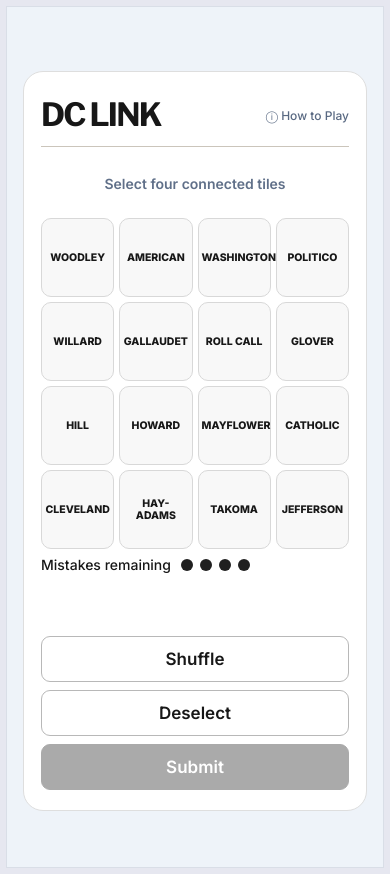
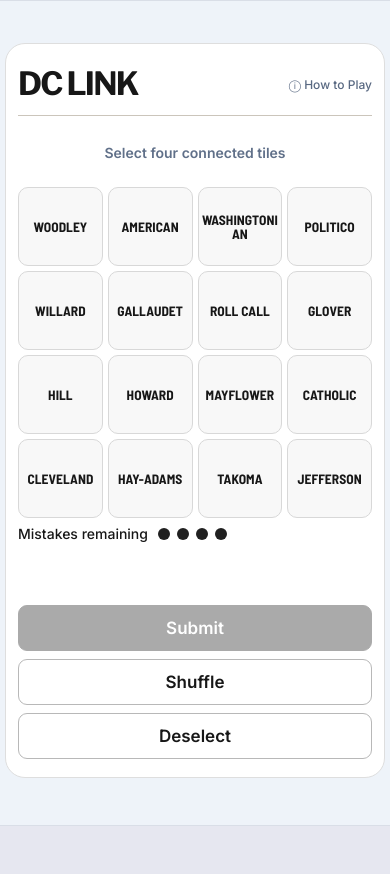
Before and after one commit to jacobraim/dc-link, a plain HTML site: page index.html in a window 390 px wide. Both pictures are taken after a click on the button "Start Game". After the commit the page ends 844 px from the top, so only its background shows below. Drawn offline with nearby package versions, Linux system fonts and the light colour scheme.

Commit message:
Add files via upload

```diff
--- a/index.html
+++ b/index.html
@@ -6,7 +6,7 @@
   <title>DC Link Prototype</title>
   <link rel="preconnect" href="https://fonts.googleapis.com">
   <link rel="preconnect" href="https://fonts.gstatic.com" crossorigin>
-  <link href="https://fonts.googleapis.com/css2?family=Inter:wght@500;600;700;800&family=Libre+Franklin:wght@700;800&display=swap" rel="stylesheet">
+  <link href="https://fonts.googleapis.com/css2?family=Barlow+Semi+Condensed:wght@600;700;800&family=Inter:wght@500;600;700;800&family=Libre+Franklin:wght@700;800&display=swap" rel="stylesheet">
   <link rel="stylesheet" href="styles.css" />
 </head>
 <body>
@@ -65,12 +65,7 @@
     <section id="keep-playing" class="keep-playing hidden">
       <h2>Keep Playing</h2>
       <a class="game-promo" href="https://washingtonian.com/districted/" target="_top">
-        <div class="game-promo-placeholder">
-  <img
-    src="https://washingtonian.com/wp-content/uploads/2026/05/Districted_Lede-1500x1000.png"
-    alt="Districted"
-  >
-</div>
+        <div class="game-promo-placeholder"><img src="https://washingtonian.com/wp-content/uploads/2026/05/Districted_Lede-1500x1000.png" alt="Districted"></div>
         <div class="game-promo-copy">
           <div class="game-promo-eyebrow">WASHINGTONIAN GAMES</div>
           <div class="game-promo-title">Districted</div>
--- a/styles.css
+++ b/styles.css
@@ -26,6 +26,7 @@
 }
 
 * { box-sizing: border-box; }
+html { -webkit-text-size-adjust: 100%; text-size-adjust: 100%; }
 html { background: var(--page-edge); }
 body {
   margin: 0;
@@ -191,9 +192,14 @@
   color: var(--ink);
   padding: 8px 6px;
   box-shadow: none;
-  font-size: clamp(11px, 2vw, 14px);
-  font-weight: 800;
-  line-height: 1.12;
+  font-family: "Barlow Semi Condensed", Inter, Arial, sans-serif;
+  font-size: clamp(12px, 1.9vw, 14px);
+  font-weight: 700;
+  line-height: 1.05;
+  letter-spacing: .005em;
+  overflow-wrap: anywhere;
+  word-break: normal;
+  text-wrap: balance;
   text-transform: uppercase;
   transition: transform .12s ease, background .12s ease, color .12s ease, border-color .12s ease;
 }
@@ -358,9 +364,11 @@
 
 @media (max-width: 600px) {
   .shell {
-    width: calc(100% - 12px);
-    margin: 6px auto;
-    padding: 42px 16px 56px;
+    width: 100%;
+    margin: 0 auto;
+    padding: 24px 5px 44px;
+    border-left: 0;
+    border-right: 0;
   }
   .start-screen { padding: 45px 20px 42px; }
   .eyebrow { font-size: 11px; }
@@ -368,8 +376,8 @@
   .lede { font-size: 19px; line-height: 1.27; }
 
   .game-board {
-    margin-top: 22px;
-    padding: 27px 17px 20px;
+    margin-top: 18px;
+    padding: 24px 12px 18px;
     border-radius: 20px;
   }
   .game-header { margin-bottom: 28px; padding-bottom: 15px; }
@@ -377,10 +385,12 @@
   .text-button { font-size: 12px; }
   .tile-grid { gap: 5px; }
   .tile {
+    min-width: 0;
     min-height: 79px;
     border-radius: 10px;
-    padding: 6px 3px;
-    font-size: 10.5px;
+    padding: 6px 2px;
+    font-size: 13.5px;
+    line-height: 1;
   }
   .status-bar {
     align-items: flex-start;
@@ -396,6 +406,9 @@
   }
   .controls .primary-button,
   .controls .secondary-button { width: 100%; }
+  #submit-button { order: 1; }
+  #shuffle-button { order: 2; }
+  #deselect-button { order: 3; }
   .solved-group { padding: 12px 8px; }
   .solved-group p { font-size: 12px; }
   .game-promo { padding: 20px; gap: 15px; border-radius: 20px; }
@@ -500,6 +513,16 @@
   font-weight: 500;
 }
 
+.game-promo-placeholder {
+  overflow: hidden;
+}
+.game-promo-placeholder img {
+  width: 100%;
+  height: 100%;
+  object-fit: cover;
+  display: block;
+}
+
 @media (max-width: 600px) {
   .keep-playing { margin-top: 24px; }
   .keep-playing h2 { font-size: 20px; margin-bottom: 16px; }
@@ -522,14 +545,3 @@
   .game-promo-title { font-size: 30px; }
   .game-promo p { margin-top: 8px; font-size: 13px; line-height: 1.3; }
 }
-
-.game-promo-placeholder {
-  overflow: hidden;
-}
-
-.game-promo-placeholder img {
-  width: 100%;
-  height: 100%;
-  object-fit: cover;
-  display: block;
-}
```
